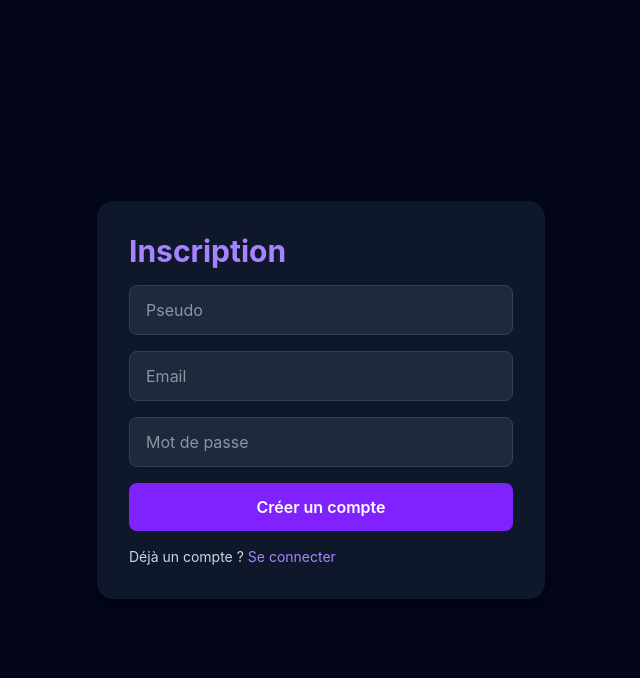
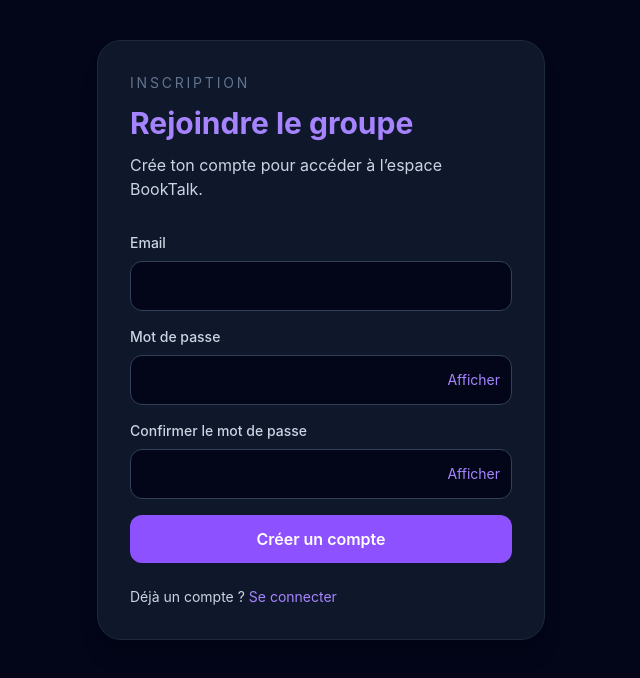
Before and after one commit to Myra-tech456/BookTalk, a React (Vite) app: page /signup in a window 1280 px wide. Shown: the top 678 px of the page, without its empty margins (319-959 px from the left). Built offline with nearby package versions, Linux system fonts and the light colour scheme.

Commit message:
feat: add show password buttons to auth pages

```diff
--- a/src/pages/LoginPage.tsx
+++ b/src/pages/LoginPage.tsx
@@ -4,14 +4,16 @@ import { supabase } from "../lib/supabase";
 
 export default function LoginPage() {
   const navigate = useNavigate();
-
   const [email, setEmail] = useState("");
   const [password, setPassword] = useState("");
+  const [showPassword, setShowPassword] = useState(false);
   const [loading, setLoading] = useState(false);
+  const [errorMessage, setErrorMessage] = useState("");
 
   const handleLogin = async (e: React.FormEvent) => {
     e.preventDefault();
     setLoading(true);
+    setErrorMessage("");
 
     const { error } = await supabase.auth.signInWithPassword({
       email,
@@ -21,7 +23,7 @@ export default function LoginPage() {
     setLoading(false);
 
     if (error) {
-      alert(error.message);
+      setErrorMessage(error.message);
       return;
     }
 
@@ -29,52 +31,83 @@ export default function LoginPage() {
   };
 
   return (
-    <main className="min-h-screen bg-slate-950 text-white flex items-center justify-center px-4">
-      <form
-        onSubmit={handleLogin}
-        className="w-full max-w-md bg-slate-900 p-8 rounded-2xl shadow-xl space-y-4"
-      >
-        <h1 className="text-3xl font-bold text-violet-400">Connexion</h1>
+    <main className="min-h-screen bg-slate-950 px-4 py-10 text-white">
+      <div className="mx-auto max-w-md rounded-3xl border border-slate-800 bg-slate-900 p-8 shadow-xl">
+        <p className="text-sm uppercase tracking-[0.2em] text-slate-500">
+          Connexion
+        </p>
+        <h1 className="mt-3 text-3xl font-bold text-violet-400">
+          Bon retour
+        </h1>
+        <p className="mt-3 text-slate-300">
+          Connecte-toi pour accéder à l’espace du groupe.
+        </p>
 
+        <form onSubmit={handleLogin} className="mt-8 space-y-4">
+          <div>
+            <label className="mb-2 block text-sm font-medium text-slate-300">
+              Email
+            </label>
             <input
               type="email"
-          placeholder="Email"
               value={email}
               onChange={(e) => setEmail(e.target.value)}
-          className="w-full rounded-lg border border-slate-700 bg-slate-800 px-4 py-3"
               required
+              className="w-full rounded-xl border border-slate-700 bg-slate-950 px-4 py-3 text-white outline-none focus:border-violet-400"
             />
+          </div>
 
+          <div>
+            <label className="mb-2 block text-sm font-medium text-slate-300">
+              Mot de passe
+            </label>
+            <div className="relative">
               <input
-          type="password"
-          placeholder="Mot de passe"
+                type={showPassword ? "text" : "password"}
                 value={password}
                 onChange={(e) => setPassword(e.target.value)}
-          className="w-full rounded-lg border border-slate-700 bg-slate-800 px-4 py-3"
                 required
+                className="w-full rounded-xl border border-slate-700 bg-slate-950 px-4 py-3 pr-24 text-white outline-none focus:border-violet-400"
               />
+              <button
+                type="button"
+                onClick={() => setShowPassword((prev) => !prev)}
+                className="absolute right-3 top-1/2 -translate-y-1/2 text-sm text-violet-400 hover:underline"
+              >
+                {showPassword ? "Masquer" : "Afficher"}
+              </button>
+            </div>
+          </div>
+
+          {errorMessage && (
+            <div className="rounded-xl bg-rose-500/10 px-4 py-3 text-sm text-rose-300">
+              {errorMessage}
+            </div>
+          )}
 
           <button
             type="submit"
             disabled={loading}
-          className="w-full rounded-lg bg-violet-600 px-4 py-3 font-semibold hover:bg-violet-500"
+            className="w-full rounded-xl bg-violet-500 px-4 py-3 font-semibold text-white transition hover:bg-violet-400 disabled:cursor-not-allowed disabled:opacity-60"
           >
             {loading ? "Connexion..." : "Se connecter"}
           </button>
 
-        <p className="text-sm text-slate-300">
-          Pas encore de compte ?{" "}
-          <Link to="/signup" className="text-violet-400 hover:underline">
-            S'inscrire
-          </Link>
-        </p>
           <Link
             to="/forgot-password"
-          className="text-sm text-gold-300 hover:underline"
+            className="inline-block text-sm text-gold-300 hover:underline"
           >
             Mot de passe oublié ?
           </Link>
         </form>
+
+        <p className="mt-6 text-sm text-slate-300">
+          Pas encore de compte ?{" "}
+          <Link to="/signup" className="text-violet-400 hover:underline">
+            Créer un compte
+          </Link>
+        </p>
+      </div>
     </main>
   );
 }
--- a/src/pages/SignupPage.tsx
+++ b/src/pages/SignupPage.tsx
@@ -1,91 +1,152 @@
 import { useState } from "react";
-import { Link, useNavigate } from "react-router-dom";
+import { Link } from "react-router-dom";
 import { supabase } from "../lib/supabase";
 
 export default function SignupPage() {
-  const navigate = useNavigate();
-
-  const [pseudo, setPseudo] = useState("");
   const [email, setEmail] = useState("");
   const [password, setPassword] = useState("");
+  const [confirmPassword, setConfirmPassword] = useState("");
+  const [showPassword, setShowPassword] = useState(false);
+  const [showConfirmPassword, setShowConfirmPassword] = useState(false);
   const [loading, setLoading] = useState(false);
+  const [message, setMessage] = useState("");
+  const [errorMessage, setErrorMessage] = useState("");
 
   const handleSignup = async (e: React.FormEvent) => {
     e.preventDefault();
+    setMessage("");
+    setErrorMessage("");
+
+    if (password !== confirmPassword) {
+      setErrorMessage("Les mots de passe ne correspondent pas.");
+      return;
+    }
+
     setLoading(true);
 
     const { error } = await supabase.auth.signUp({
       email,
       password,
       options: {
-        data: {
-          username: pseudo,
-        },
+        emailRedirectTo:
+          window.location.hostname === "localhost"
+            ? "http://localhost:5173/dashboard"
+            : "https://booktalk-club.netlify.app/dashboard",
       },
     });
 
     setLoading(false);
 
     if (error) {
-      alert(error.message);
+      setErrorMessage(error.message);
       return;
     }
 
-    alert("Compte créé avec succès.");
-    navigate("/login");
+    setMessage("Compte créé. Vérifie ton email pour confirmer l’inscription.");
+    setEmail("");
+    setPassword("");
+    setConfirmPassword("");
   };
 
   return (
-    <main className="min-h-screen bg-slate-950 text-white flex items-center justify-center px-4">
-      <form
-        onSubmit={handleSignup}
-        className="w-full max-w-md bg-slate-900 p-8 rounded-2xl shadow-xl space-y-4"
-      >
-        <h1 className="text-3xl font-bold text-violet-400">Inscription</h1>
+    <main className="min-h-screen bg-slate-950 px-4 py-10 text-white">
+      <div className="mx-auto max-w-md rounded-3xl border border-slate-800 bg-slate-900 p-8 shadow-xl">
+        <p className="text-sm uppercase tracking-[0.2em] text-slate-500">
+          Inscription
+        </p>
+        <h1 className="mt-3 text-3xl font-bold text-violet-400">
+          Rejoindre le groupe
+        </h1>
+        <p className="mt-3 text-slate-300">
+          Crée ton compte pour accéder à l’espace BookTalk.
+        </p>
 
-        <input
-          type="text"
-          placeholder="Pseudo"
-          value={pseudo}
-          onChange={(e) => setPseudo(e.target.value)}
-          className="w-full rounded-lg border border-slate-700 bg-slate-800 px-4 py-3"
-          required
-        />
-
+        <form onSubmit={handleSignup} className="mt-8 space-y-4">
+          <div>
+            <label className="mb-2 block text-sm font-medium text-slate-300">
+              Email
+            </label>
             <input
               type="email"
-          placeholder="Email"
               value={email}
               onChange={(e) => setEmail(e.target.value)}
-          className="w-full rounded-lg border border-slate-700 bg-slate-800 px-4 py-3"
               required
+              className="w-full rounded-xl border border-slate-700 bg-slate-950 px-4 py-3 text-white outline-none focus:border-violet-400"
             />
+          </div>
 
+          <div>
+            <label className="mb-2 block text-sm font-medium text-slate-300">
+              Mot de passe
+            </label>
+            <div className="relative">
               <input
-          type="password"
-          placeholder="Mot de passe"
+                type={showPassword ? "text" : "password"}
                 value={password}
                 onChange={(e) => setPassword(e.target.value)}
-          className="w-full rounded-lg border border-slate-700 bg-slate-800 px-4 py-3"
                 required
+                className="w-full rounded-xl border border-slate-700 bg-slate-950 px-4 py-3 pr-24 text-white outline-none focus:border-violet-400"
               />
+              <button
+                type="button"
+                onClick={() => setShowPassword((prev) => !prev)}
+                className="absolute right-3 top-1/2 -translate-y-1/2 text-sm text-violet-400 hover:underline"
+              >
+                {showPassword ? "Masquer" : "Afficher"}
+              </button>
+            </div>
+          </div>
+
+          <div>
+            <label className="mb-2 block text-sm font-medium text-slate-300">
+              Confirmer le mot de passe
+            </label>
+            <div className="relative">
+              <input
+                type={showConfirmPassword ? "text" : "password"}
+                value={confirmPassword}
+                onChange={(e) => setConfirmPassword(e.target.value)}
+                required
+                className="w-full rounded-xl border border-slate-700 bg-slate-950 px-4 py-3 pr-24 text-white outline-none focus:border-violet-400"
+              />
+              <button
+                type="button"
+                onClick={() => setShowConfirmPassword((prev) => !prev)}
+                className="absolute right-3 top-1/2 -translate-y-1/2 text-sm text-violet-400 hover:underline"
+              >
+                {showConfirmPassword ? "Masquer" : "Afficher"}
+              </button>
+            </div>
+          </div>
+
+          {message && (
+            <div className="rounded-xl bg-emerald-500/10 px-4 py-3 text-sm text-emerald-300">
+              {message}
+            </div>
+          )}
+
+          {errorMessage && (
+            <div className="rounded-xl bg-rose-500/10 px-4 py-3 text-sm text-rose-300">
+              {errorMessage}
+            </div>
+          )}
 
           <button
             type="submit"
             disabled={loading}
-          className="w-full rounded-lg bg-violet-600 px-4 py-3 font-semibold hover:bg-violet-500"
+            className="w-full rounded-xl bg-violet-500 px-4 py-3 font-semibold text-white transition hover:bg-violet-400 disabled:cursor-not-allowed disabled:opacity-60"
           >
             {loading ? "Création..." : "Créer un compte"}
           </button>
+        </form>
 
-        <p className="text-sm text-slate-300">
+        <p className="mt-6 text-sm text-slate-300">
           Déjà un compte ?{" "}
           <Link to="/login" className="text-violet-400 hover:underline">
             Se connecter
           </Link>
         </p>
-
-      </form>
+      </div>
     </main>
   );
 }
--- a/src/pages/UpdatePasswordPage.tsx
+++ b/src/pages/UpdatePasswordPage.tsx
@@ -6,6 +6,8 @@ export default function UpdatePasswordPage() {
   const navigate = useNavigate();
   const [password, setPassword] = useState("");
   const [confirmPassword, setConfirmPassword] = useState("");
+  const [showPassword, setShowPassword] = useState(false);
+  const [showConfirmPassword, setShowConfirmPassword] = useState(false);
   const [loading, setLoading] = useState(false);
   const [ready, setReady] = useState(false);
   const [message, setMessage] = useState("");
@@ -60,55 +62,87 @@ export default function UpdatePasswordPage() {
   };
 
   return (
-    <div className="min-h-screen bg-ocean-950 px-4 py-10 text-sand-50">
-      <div className="mx-auto max-w-md rounded-3xl border border-ocean-800 bg-ocean-900 p-6">
-        <p className="text-sm uppercase tracking-[0.2em] text-ocean-300">
+    <main className="min-h-screen bg-slate-950 px-4 py-10 text-white">
+      <div className="mx-auto max-w-md rounded-3xl border border-slate-800 bg-slate-900 p-8 shadow-xl">
+        <p className="text-sm uppercase tracking-[0.2em] text-slate-500">
           Sécurité
         </p>
-        <h1 className="mt-3 text-3xl font-bold text-gold-300">
+        <h1 className="mt-3 text-3xl font-bold text-violet-400">
           Nouveau mot de passe
         </h1>
 
         {!ready ? (
-          <p className="mt-4 text-sand-200">
+          <p className="mt-4 text-slate-300">
             Ouvre cette page depuis le lien reçu par email.
           </p>
         ) : (
-          <form onSubmit={handleSubmit} className="mt-6 space-y-4">
+          <form onSubmit={handleSubmit} className="mt-8 space-y-4">
             <div>
-              <label className="mb-2 block text-sm font-medium text-sand-200">
+              <label className="mb-2 block text-sm font-medium text-slate-300">
                 Nouveau mot de passe
               </label>
+              <div className="relative">
                 <input
-                type="password"
+                  id="new-password"
+                  type={showPassword ? "text" : "password"}
                   value={password}
                   onChange={(e) => setPassword(e.target.value)}
                   required
-                className="w-full rounded-xl border border-ocean-700 bg-ocean-950 px-4 py-3 text-sand-50 outline-none focus:border-gold-300"
+                  className="w-full rounded-xl border border-slate-700 bg-slate-950 px-4 py-3 pr-24 text-white outline-none focus:border-violet-400"
                 />
+                <button
+                  type="button"
+                  onClick={() => setShowPassword((prev) => !prev)}
+                  aria-controls="new-password"
+                  aria-label={
+                    showPassword
+                      ? "Masquer le mot de passe"
+                      : "Afficher le mot de passe"
+                  }
+                  className="absolute right-3 top-1/2 -translate-y-1/2 text-sm text-violet-400 hover:underline"
+                >
+                  {showPassword ? "Masquer" : "Afficher"}
+                </button>
+              </div>
             </div>
 
             <div>
-              <label className="mb-2 block text-sm font-medium text-sand-200">
+              <label className="mb-2 block text-sm font-medium text-slate-300">
                 Confirmer le mot de passe
               </label>
+              <div className="relative">
                 <input
-                type="password"
+                  id="confirm-password"
+                  type={showConfirmPassword ? "text" : "password"}
                   value={confirmPassword}
                   onChange={(e) => setConfirmPassword(e.target.value)}
                   required
-                className="w-full rounded-xl border border-ocean-700 bg-ocean-950 px-4 py-3 text-sand-50 outline-none focus:border-gold-300"
+                  className="w-full rounded-xl border border-slate-700 bg-slate-950 px-4 py-3 pr-24 text-white outline-none focus:border-violet-400"
                 />
+                <button
+                  type="button"
+                  onClick={() => setShowConfirmPassword((prev) => !prev)}
+                  aria-controls="confirm-password"
+                  aria-label={
+                    showConfirmPassword
+                      ? "Masquer la confirmation du mot de passe"
+                      : "Afficher la confirmation du mot de passe"
+                  }
+                  className="absolute right-3 top-1/2 -translate-y-1/2 text-sm text-violet-400 hover:underline"
+                >
+                  {showConfirmPassword ? "Masquer" : "Afficher"}
+                </button>
+              </div>
             </div>
 
             {message && (
-              <div className="rounded-xl bg-ocean-800 px-4 py-3 text-sm text-sand-100">
+              <div className="rounded-xl bg-emerald-500/10 px-4 py-3 text-sm text-emerald-300">
                 {message}
               </div>
             )}
 
             {errorMessage && (
-              <div className="rounded-xl bg-sand-700/40 px-4 py-3 text-sm text-sand-50">
+              <div className="rounded-xl bg-rose-500/10 px-4 py-3 text-sm text-rose-300">
                 {errorMessage}
               </div>
             )}
@@ -116,13 +150,13 @@ export default function UpdatePasswordPage() {
             <button
               type="submit"
               disabled={loading}
-              className="w-full rounded-xl bg-gold-400 px-4 py-3 font-semibold text-ocean-950 transition hover:bg-gold-300 disabled:opacity-60"
+              className="w-full rounded-xl bg-violet-500 px-4 py-3 font-semibold text-white transition hover:bg-violet-400 disabled:cursor-not-allowed disabled:opacity-60"
             >
               {loading ? "Mise à jour..." : "Changer le mot de passe"}
             </button>
           </form>
         )}
       </div>
-    </div>
+    </main>
   );
 }
```
Lines whose indentation alone changed are shown as unchanged.
